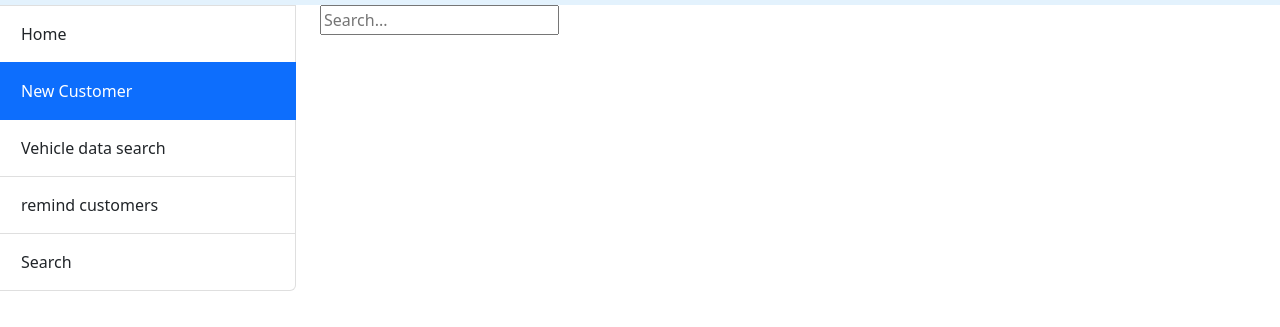
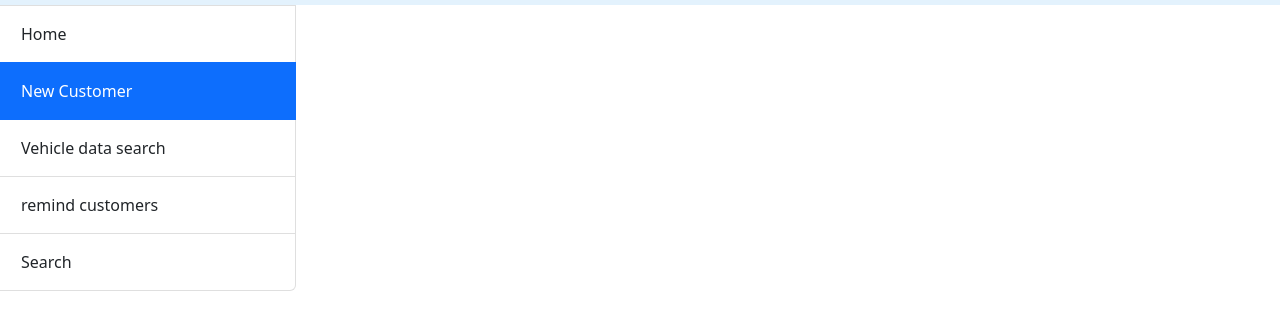
Before and after one commit to creatorcue/Pollution-test, a plain HTML site: page customer.html in a window 1280 px wide. Shown: the part 51-378 px from the top of the page. Drawn offline with nearby package versions, Linux system fonts and the light colour scheme; files that its build step writes are made by us from their sources.

Commit message:
Update customer.html

```diff
--- a/customer.html
+++ b/customer.html
@@ -15,7 +15,7 @@
 
     <nav class="navbar navbar-expand-lg " style="background-color: #e3f2fd;">
         <div class="container-fluid">
-            <a class="navbar-brand" href="#">Pollution Test</a>
+            <a class="navbar-brand" href="index.html">Pollution Test</a>
         </div>
     </nav>
     <div>
@@ -29,11 +29,7 @@
                 <a href="remind.html" class="list-group-item list-group-item-action">remind customers</a>
                 <a class="list-group-item list-group-item-action ">Search</a>
             </div>
-            <div class="col-6">
-                <form action="" class="search">
-                    <input type="text" placeholder="Search...">
-                </form>
-            </div>
+            <div class="col-6"></div>
             <div class="col"></div>
         </div>
     </div>
```
